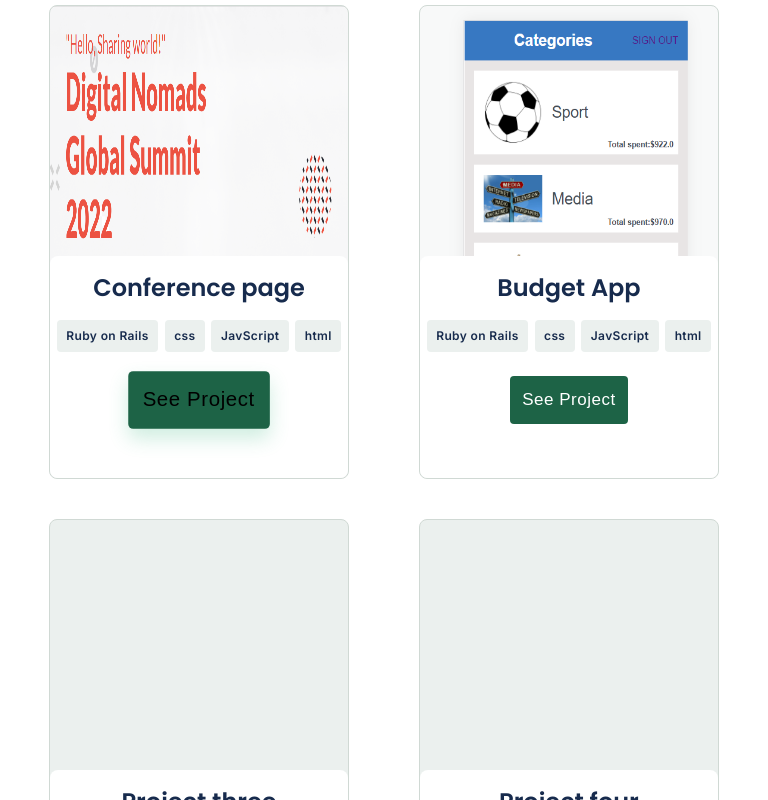
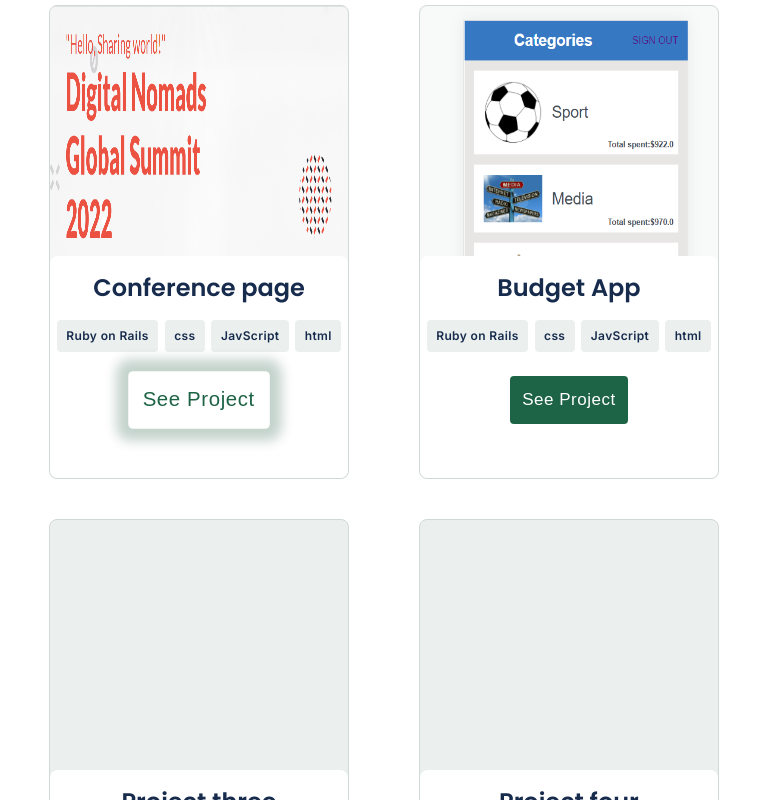
Before and after one commit to jorgegoco/Portfolio, a website: page index.html in a window 768 px wide. In both pictures the pointer is over the button 199 px from the left and 1638 px from the top of the page. Shown: the part 1238-2038 px from the top of the page. Drawn offline with Linux system fonts and the light colour scheme.

Commit message:
Change transitions to buttons

```diff
--- a/assets/stylesheets/main.css
+++ b/assets/stylesheets/main.css
@@ -385,8 +385,9 @@ span {
 .work-button:hover,
 .about-me-button:hover,
 .form-button:hover {
-  box-shadow: 0 8px 16px rgba(54, 179, 127, 0.24);
-  color: #000;
+  box-shadow: 0 0 10px 10px rgba(12, 73, 48, 0.24);
+  background: white;
+  color: #1d6346;
   transform: scale(1.2);
 }
 
@@ -668,10 +669,3 @@ footer {
     width: 100%;
   }
 }
-
-@media (min-width: 768px) and (max-width: 936px) {
-  .selenium,
-  .terminal {
-    display: none;
-  }
-}
```
